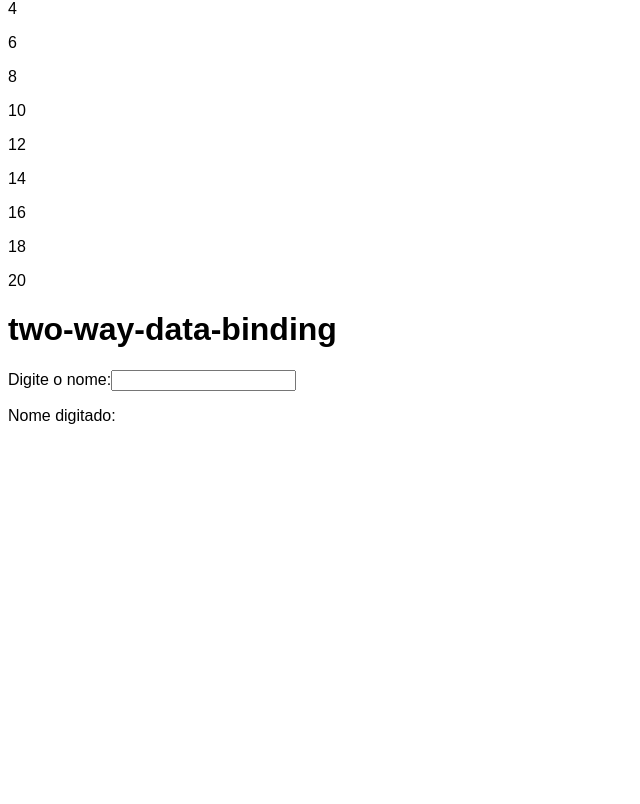
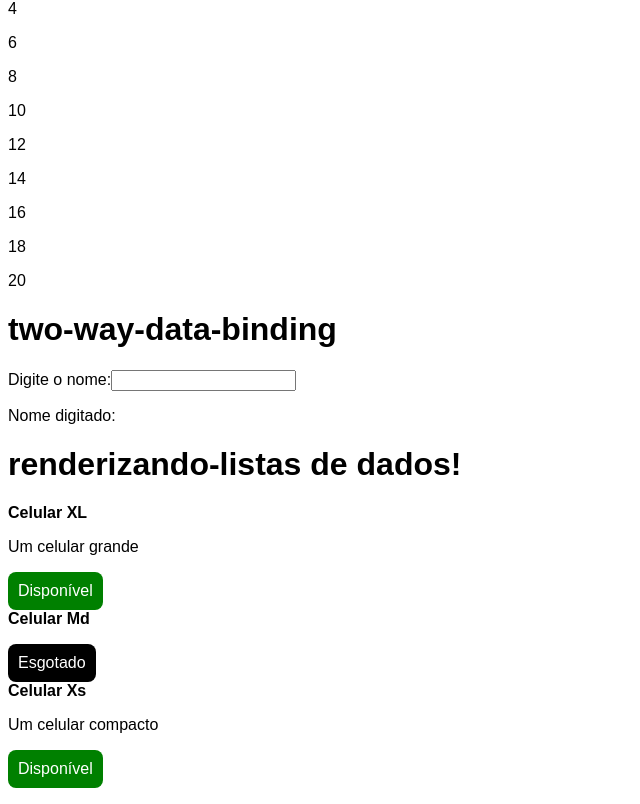
Before and after one commit to Rlasserre/first-angular-project, an Angular app in the folder fundamentos-angular/: page / in a window 1280 px wide. Shown: the part 589-1393 px from the top of the page, without its empty margins (0-640 px from the left). Before the commit the page ends 1030 px from the top, so only its background shows below. Built offline with nearby package versions, Linux system fonts and the light colour scheme.

Commit message:
Create component
aprendendo como renderizar listas de dados, reforçando conceitos como property binding, laços de repetição para interação de arrays dentro das tags.

```diff
--- a/fundamentos-angular/src/app/app.component.html
+++ b/fundamentos-angular/src/app/app.component.html
@@ -2,3 +2,4 @@
 <app-segundo-componente></app-segundo-componente>
 <app-pipe-customizado></app-pipe-customizado>
 <app-two-way-data-binding></app-two-way-data-binding>
+<app-renderizando-listas></app-renderizando-listas>
--- a/fundamentos-angular/src/app/app.module.ts
+++ b/fundamentos-angular/src/app/app.module.ts
@@ -9,6 +9,7 @@
 import { PipeCustomizadoComponent } from './pipe-customizado/pipe-customizado.component';
 import { TwoWayDataBindingComponent } from './two-way-data-binding/two-way-data-binding.component';
 import { FormsModule } from '@angular/forms';
+import { RenderizandoListasComponent } from './renderizando-listas/renderizando-listas.component';
 
 @NgModule({
   declarations: [
@@ -18,6 +19,7 @@
     MultiplicaPorPipe,
     PipeCustomizadoComponent,
     TwoWayDataBindingComponent,
+    RenderizandoListasComponent,
 
   ],
   imports: [
--- /dev/null
+++ b/fundamentos-angular/src/app/renderizando-listas/renderizando-listas.component.css
@@ -0,0 +1,20 @@
+.lista-produtos {
+  padding-left: 0;
+  list-style-type: none;
+}
+
+.lista-produtos strong {
+  display: block;
+}
+
+.lista-produtos span {
+  display: inline-block;
+  padding: 10px;
+  border-radius: 8px;
+  background-color: green;
+  color: white;
+}
+
+.lista-produtos .esgotado {
+  background-color: black;
+}
--- /dev/null
+++ b/fundamentos-angular/src/app/renderizando-listas/renderizando-listas.component.html
@@ -0,0 +1,9 @@
+<H1>renderizando-listas de dados!</H1>
+
+<ul class="lista-produtos">
+  <li *ngFor="let celular of celulares">
+    <strong>{{ celular.nome }}</strong>
+    <p>{{ celular.descricao }}</p>
+    <span [ngClass]="celular.esgotado ? 'esgotado' : '' ">{{ celular.esgotado ? "Esgotado" : "Disponível" }}</span>
+  </li>
+</ul>
--- /dev/null
+++ b/fundamentos-angular/src/app/renderizando-listas/renderizando-listas.component.ts
@@ -0,0 +1,17 @@
+import { Component } from '@angular/core';
+import { Celular } from '../types/Celular';
+
+@Component({
+  selector: 'app-renderizando-listas',
+  templateUrl: './renderizando-listas.component.html',
+  styleUrls: ['./renderizando-listas.component.css']
+})
+export class RenderizandoListasComponent {
+
+  celulares: Celular[] = [
+    { id: 1, nome: "Celular XL", descricao: "Um celular grande", esgotado: false },
+    { id: 2, nome: "Celular Md", esgotado: true },
+    { id: 3, nome: "Celular Xs", descricao: "Um celular compacto", esgotado: false }
+  ]
+
+}
--- /dev/null
+++ b/fundamentos-angular/src/app/types/Celular.ts
@@ -0,0 +1,6 @@
+export interface Celular {
+  id: number;
+  nome: string;
+  descricao?: string;
+  esgotado: boolean;
+}
```
Also changed, not shown: 1 other file (tests, documents, lock files or other folders).
